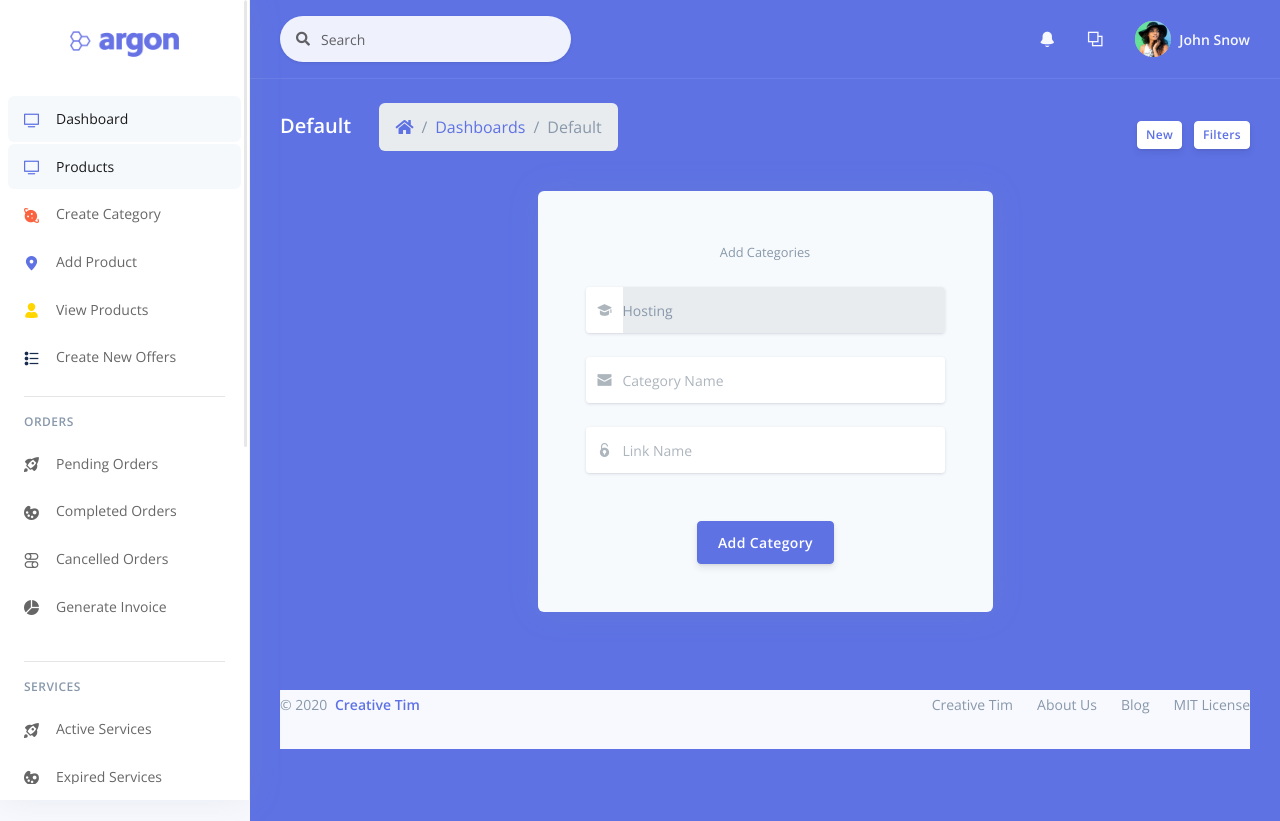
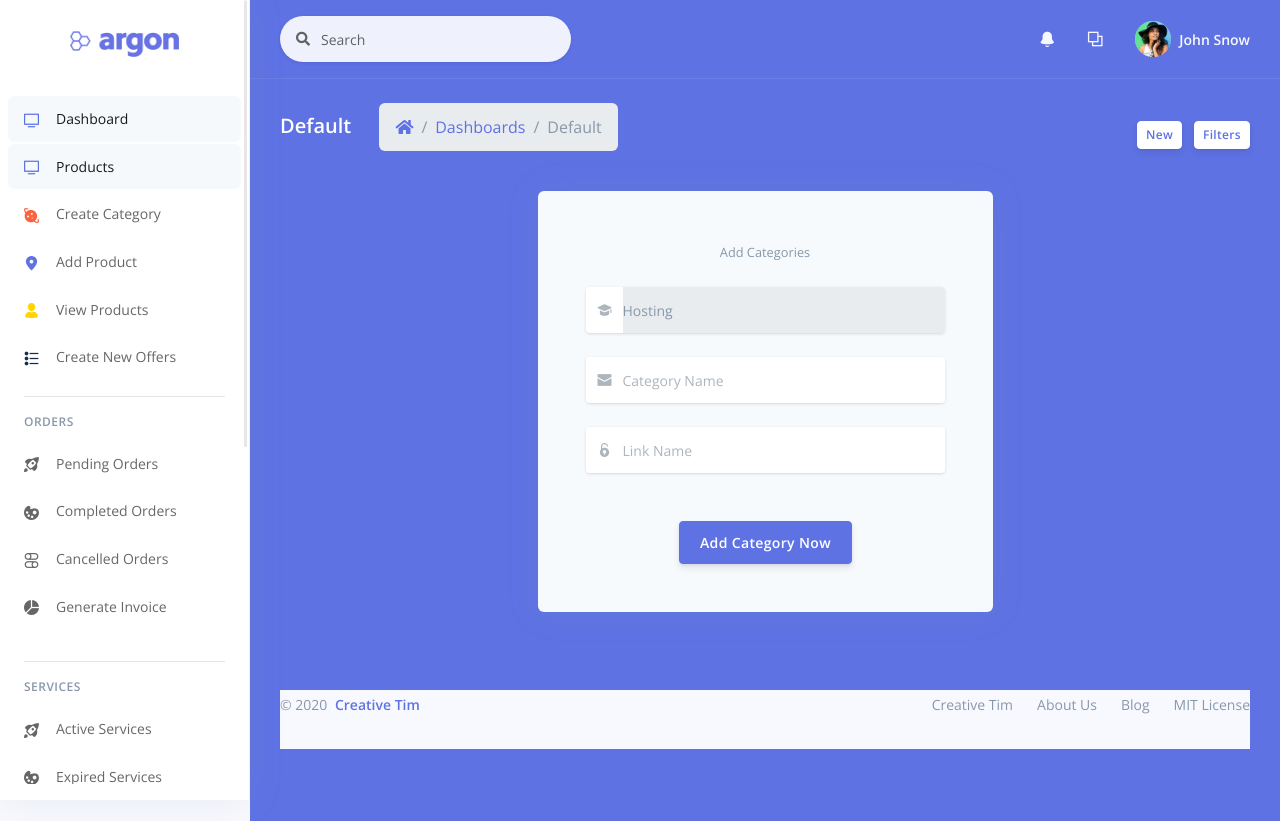
Before and after one commit to akanshasingh9838/CedHosting, a PHP site: page /admin/category.php in a window 1280 px wide. Run offline with PHP 8.4, Linux system fonts and the light colour scheme.

Commit message:
I have modified for testing

```diff
--- a/admin/category.php
+++ b/admin/category.php
@@ -61,7 +61,7 @@
                   </div>
                 </div> -->
                 <div class="text-center">
-                  <button type="button" class="btn btn-primary mt-4" id="addCategory">Add Category</button>
+                  <button type="button" class="btn btn-primary mt-4" id="addCategory">Add Category Now</button>
                 </div>
               </form>
             </div>
```
